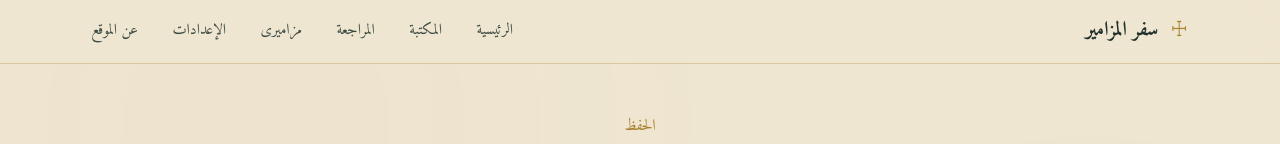
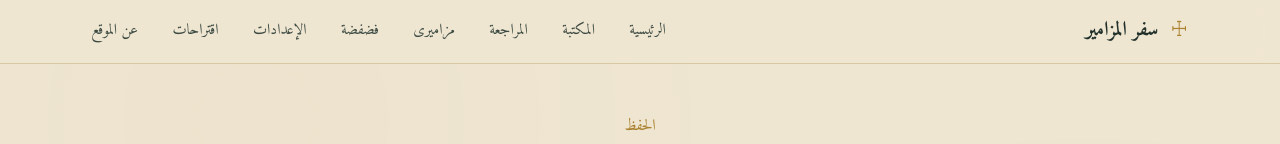
Before and after one commit to beterelea020-alt/safar-psalms, a plain HTML site: page memorize.html in a window 1280 px wide. Shown: the top 144 px of the page. Drawn offline with Linux system fonts and the light colour scheme.

Commit message:
Add links to 'فضفضة' and 'اقتراحات' in navigation

```diff
--- a/memorize.html
+++ b/memorize.html
@@ -24,7 +24,9 @@
       <a href="library.html">المكتبة</a>
       <a href="review.html">المراجعة</a>
       <a href="my-psalms.html">مزاميرى</a>
+      <a href="vent.html">فضفضة</a>
       <a href="settings.html">الإعدادات</a>
+      <a href="suggest.html">اقتراحات</a>
       <a href="about.html">عن الموقع</a>
     </div>
     <button class="mobile-nav-toggle" aria-expanded="false" aria-label="القائمة">☰</button>
```
